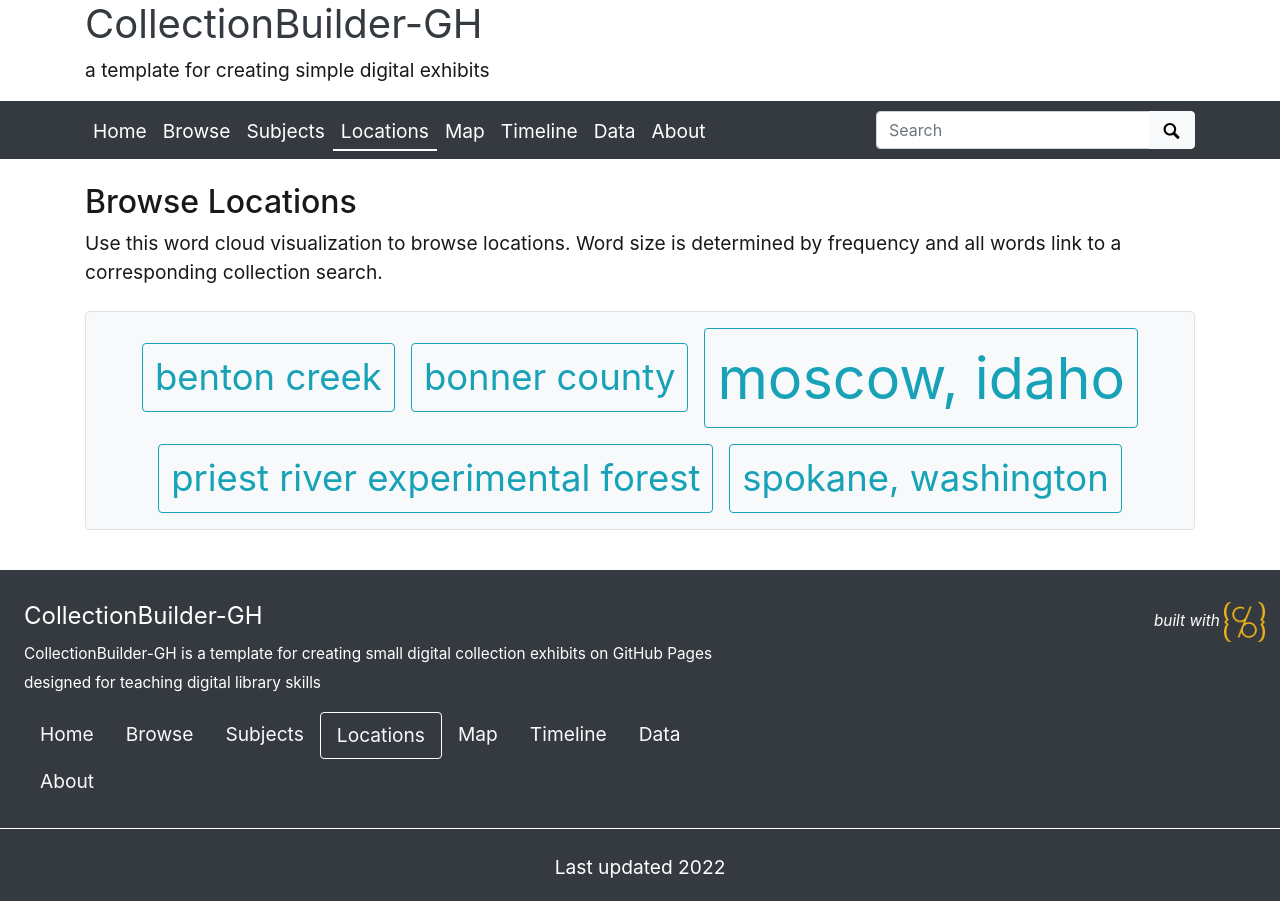
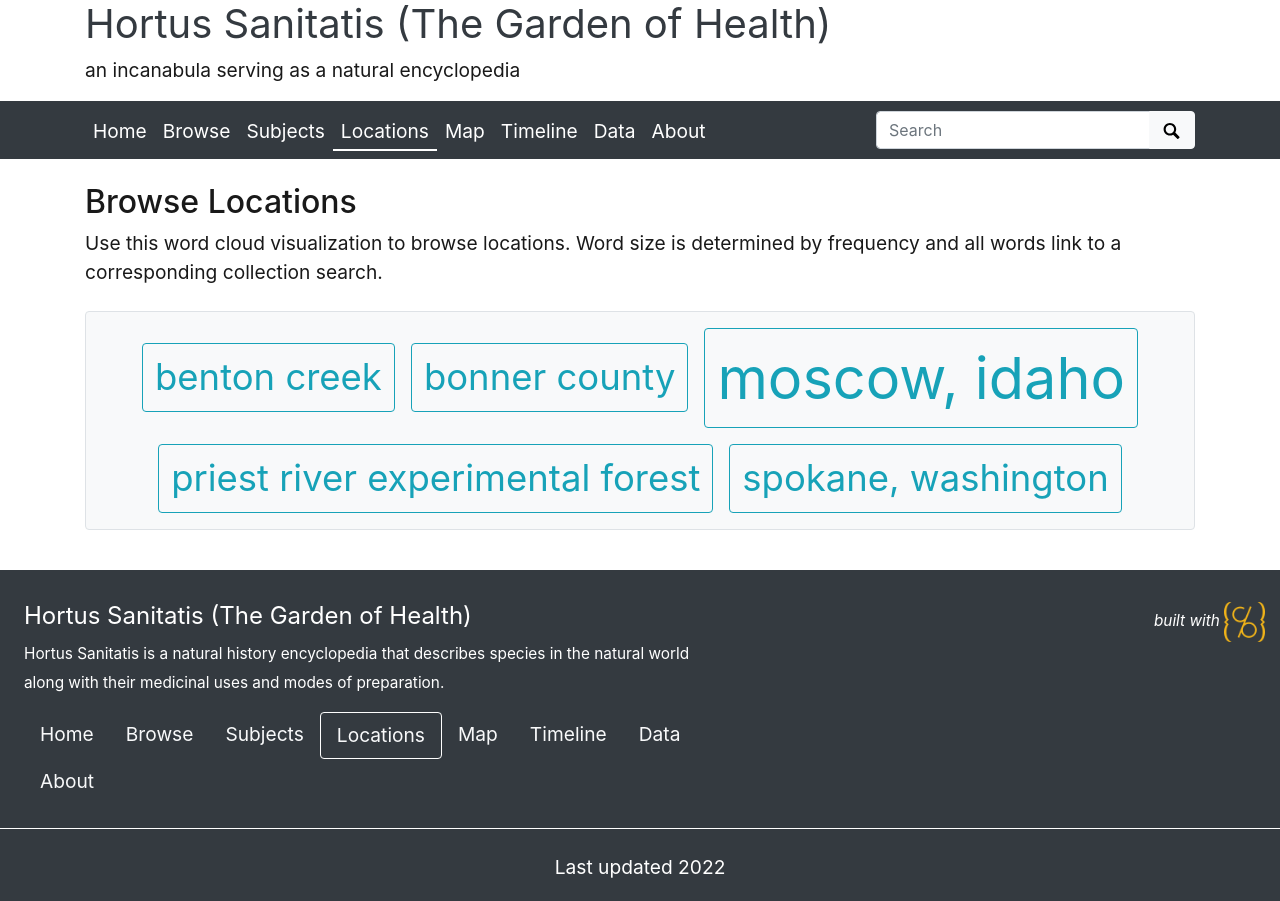
Before and after one commit to Cjglover1/archive_project, a Jekyll site: the page built from pages/locations.md, in a window 1280 px wide. Built offline with Jekyll 4.4.1, drawn with Linux system fonts in a browser that asks for light colours.

Commit message:
Update _config.yml

```diff
--- a/_config.yml
+++ b/_config.yml
@@ -20,12 +20,12 @@ source-code: https://github.com/Cjglover1/archive_project
 # SITE SETTINGS
 #
 # title of site appears in banner
-title: CollectionBuilder-GH
+title: Hortus Sanitatis (The Garden of Health)
 # tagline, a short phrase that will appear throughout the site in the top banner
-tagline: a template for creating simple digital exhibits
+tagline: an incanabula serving as a natural encyclopedia
 # description appears in meta tags and other locations
 # this description might appear in search result lists, keep around 160 characters max
-description: "CollectionBuilder-GH is a template for creating small digital collection exhibits on GitHub Pages designed for teaching digital library skills"
+description: Hortus Sanitatis is a natural history encyclopedia that describes species in the natural world along with their medicinal uses and modes of preparation.
 # creator of the digital collection, to appear in meta tags; we typically use our GitHub usernames but feel free to just use your name
 author: Cjglover1
 
```
